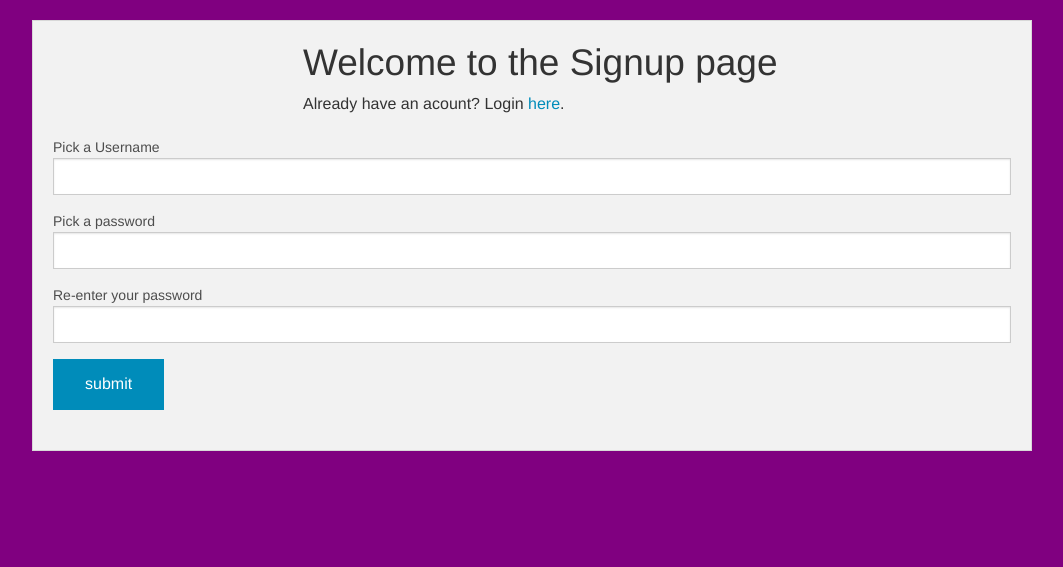
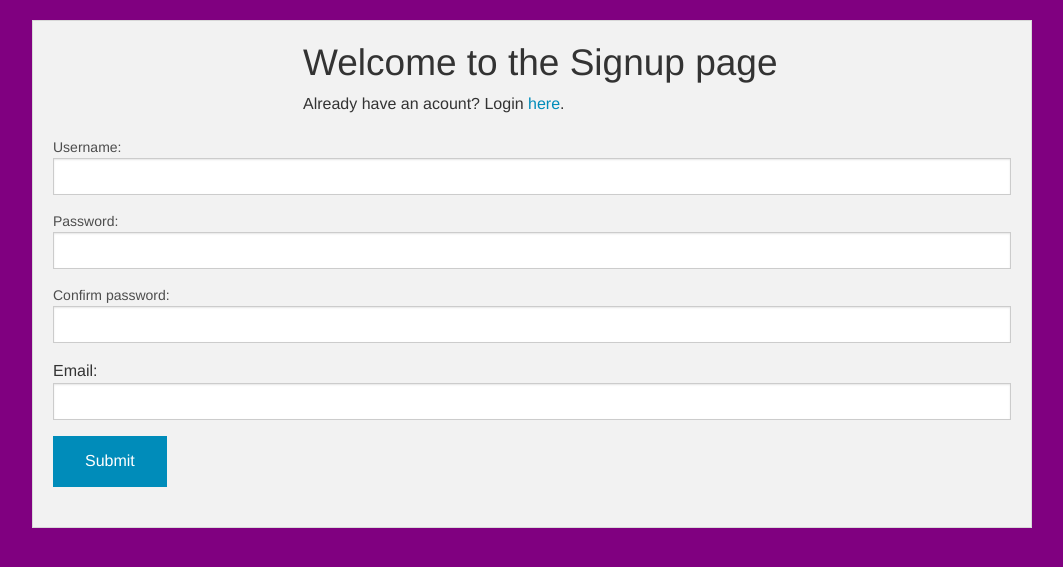
Before and after one commit to loomisdf/Omniapp, a Django app: template user/templates/signup.html in a window 1280 px wide; the page is wider, and only the part inside the window is pictured. Shown: the part 45-612 px from the top of that part, without its empty margins (108-1171 px from the left). Run offline with Django 3.2, Linux system fonts and the light colour scheme; the template is opened without the code that fills it: values that come from a table or form of the project are taken from there, others are empty.

Commit message:
update signup.html to include the new form generation. this reduced the amount of code significantly

```diff
--- a/user/templates/signup.html
+++ b/user/templates/signup.html
@@ -11,32 +11,20 @@
 				<p>Already have an acount? Login <a href="login">here</a>.</p>
 			</div>
 		</div>
-		<div class="row">
-			<div class="small-12 columns">
-				<label>Pick a Username
-					<input type="text" />
-				</label>
-			</div>
-		</div>
-		<div class="row">
-			<div class="small-12 columns">
-				<label>Pick a password
-					<input type="text" />
-				</label>
-			</div>
-		</div>
-		<div class="row">
-			<div class="small-12 columns">
-				<label>Re-enter your password
-					<input type="text" />
-				</label>
-			</div>
-		</div>
-		<div class="row">
-			<div class="small-12 columns">
-				<input type="submit" class="button" value="submit" />
-			</div>
-		</div>
+
+		<form action="/signup/" method="post">
+		{% csrf_token %}
+		<label for="username">Username:</label>
+			{{ form.username }}
+		<label for="password">Password:</label>
+			{{ form.password }}
+		<label for="conform_password">Confirm password:</label>
+			<input type="text" />
+		<lebal for="email">Email:</lebal>
+			{{ form.email }}
+		<input type="submit" class="button" value="Submit" />
+		</form>
+
 	</div>
 </div>
 {% endblock %}
```
